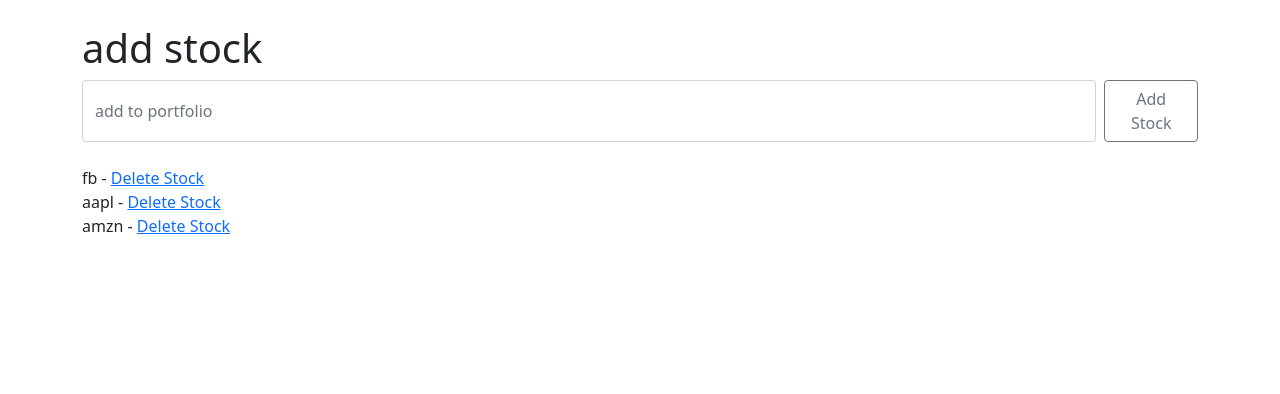
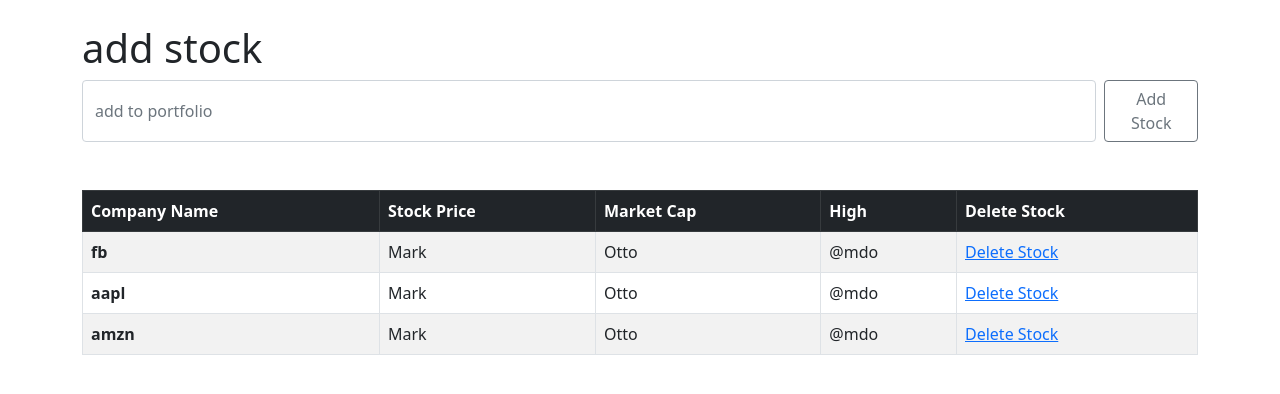
Before and after one commit to TheeSocerer/Stock-Portfolio-Tracker, a Django app: page /add_stock in a window 1280 px wide. Shown: the part 56-450 px from the top of the page. Run offline with Django 5.2, Linux system fonts and the light colour scheme; data comes from the database, SQL or seed files in the repository; both versions use the stored data as it was after the commit.

Commit message:
created a table in the add_stock template. made the table show tickers and their delete link

```diff
--- a/quotes/templates/add_stock.html
+++ b/quotes/templates/add_stock.html
@@ -7,8 +7,30 @@
             <input class="form-control me-2" type="search" placeholder="add to portfolio" aria-label="Search" name = "ticker">
             <button class="btn btn-outline-secondary" type="submit">Add Stock</button>
           </form>
-    <br/>
+    <br/><br/>
+
+    <table class="table table-striped table-hover table-bordered">
+  <thead class="table-dark">
+    <tr>
+      <th scope="col">Company Name</th>
+      <th scope="col">Stock Price</th>
+      <th scope="col">Market Cap</th>
+      <th scope="col">High</th>
+      <th scope="col">Delete Stock</th>
+    </tr>
+  </thead>
+  <tbody>
+  {% if ticker %}
     {% for item in ticker %}
-{{ item }} - <a href="{% url 'delete' item.id %}"> Delete Stock</a><br/>
+        <tr>
+        <th scope="row">{{item}}</th>
+        <td>Mark</td>
+        <td>Otto</td>
+        <td>@mdo</td>
+        <td><a href="{% url 'delete' item.id %}"> Delete Stock</a></td>
+        </tr>
     {% endfor %}
+{% endif %}
+  </tbody>
+</table>
 {% endblock %}
--- a/quotes/views.py
+++ b/quotes/views.py
@@ -27,6 +27,7 @@ def home(request):
 
 
 def add_stock(request):
+    import requests
     if request.method == 'POST':
         form = StockForm(request.POST or None)
 
@@ -35,6 +36,19 @@ def add_stock(request):
             messages.success(request, ("Stock has been added"))
             return redirect('add_stock')
     else:
+        # aplhapoint= 32PUKSXOZL0C4RQD
+        # polygon.io= Yc5MSGv3chvIQNmQLtO64sVPkrDF3Yb2
+        if request.method == 'POST':
+            ticker = request.POST['ticker']
+            # modify this for the search
+            for ticker_item in ticker:
+                #convert it to a string funtion
+                api_requests = requests.get("https://api.polygon.io/v2/aggs/ticker/AAPL/range/1/day/2024-01-09/2024-01-09"
+                                            "?apiKey=Yc5MSGv3chvIQNmQLtO64sVPkrDF3Yb2")
+            try:
+                api = json.loads(api_requests.content)
+            except Exception as e:
+                api = "Error....."
 
         ticker = Stock.objects.all()
         return render(request, 'add_stock.html', {'ticker': ticker})
```
Also changed, not shown: db.sqlite3.
